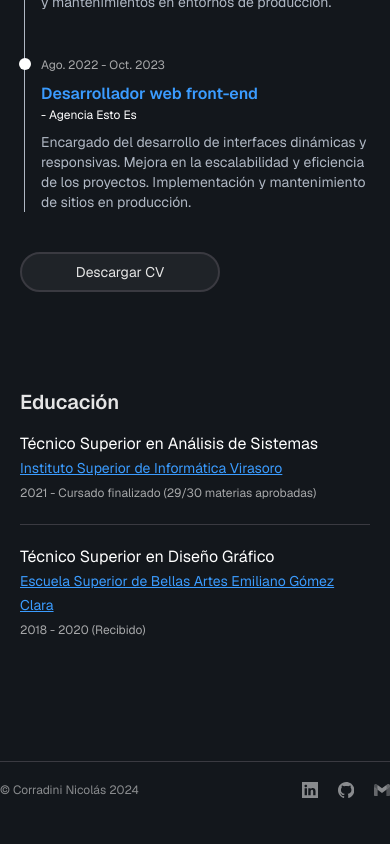
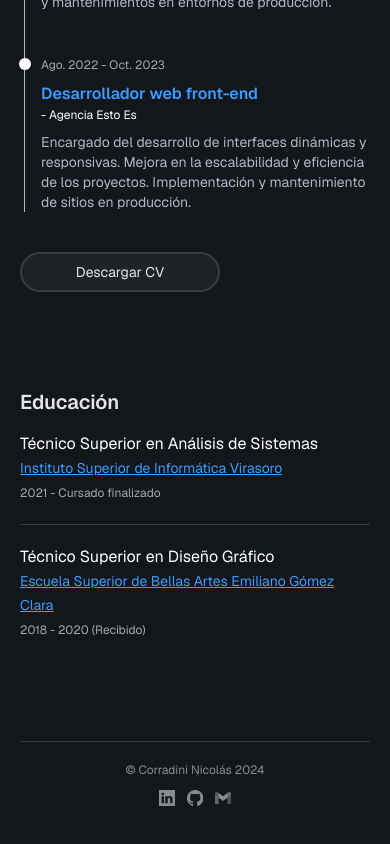
Before and after one commit to ncorradini/portfolio-web, a Next.js app: page / in a window 390 px wide. Shown: the part 720-1564 px from the top of the page. Built offline with nearby package versions, Linux system fonts and the light colour scheme.

Commit message:
feat: improve footer mobile version

```diff
--- a/src/app/components/Footer.tsx
+++ b/src/app/components/Footer.tsx
@@ -4,17 +4,20 @@ function Footer() {
   const currentYear = new Date().getFullYear();
 
   return (
-    <footer className="container m-auto mt-5 flex items-center justify-between border-t border-solid border-silverSand pb-10 pt-5 dark:border-onyx">
+    <footer className="container m-auto px-5 pb-10 md:px-0">
+      <hr className="border-silverSand dark:border-onyx " />
+      <div className="flex flex-col items-center justify-between gap-3 pt-5 md:flex-row">
         <p className="text-xs text-black/75 md:text-sm dark:text-white/50">
           © Corradini Nicolás {currentYear}
         </p>
-      <nav className="flex gap-5">
+        <nav className="md:ap-5 flex gap-3">
           {FOOTER_LINKS.map((button) => (
             <a href={button.href} target="_blank" rel="noreferrer">
               {button.icon}
             </a>
           ))}
         </nav>
+      </div>
     </footer>
   );
 }
--- a/src/app/constants/education-careers.ts
+++ b/src/app/constants/education-careers.ts
@@ -16,7 +16,7 @@ export const STUDY_CAREERS: TStudyCareer[] = [
       name: 'Instituto Superior de Informática Virasoro',
       href: 'https://www.isiv.edu.ar/'
     },
-    date: '2021 - Cursado finalizado (29/30 materias aprobadas)'
+    date: '2021 - Cursado finalizado'
   },
   {
     id: 2,
```
Lines whose indentation alone changed are shown as unchanged.
